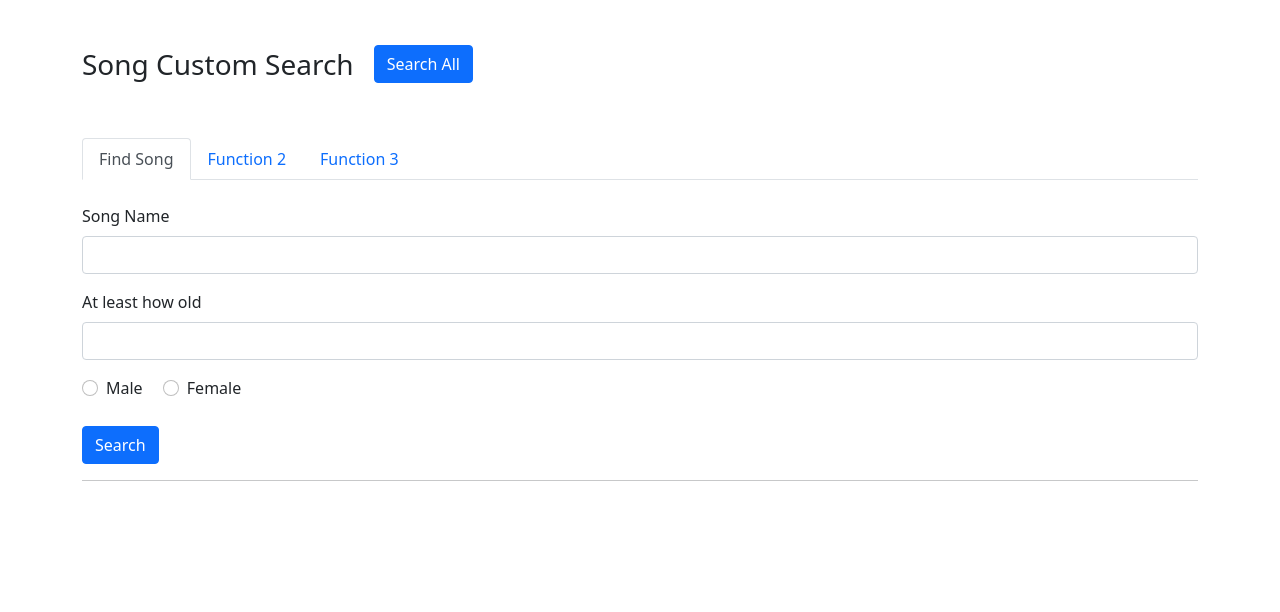
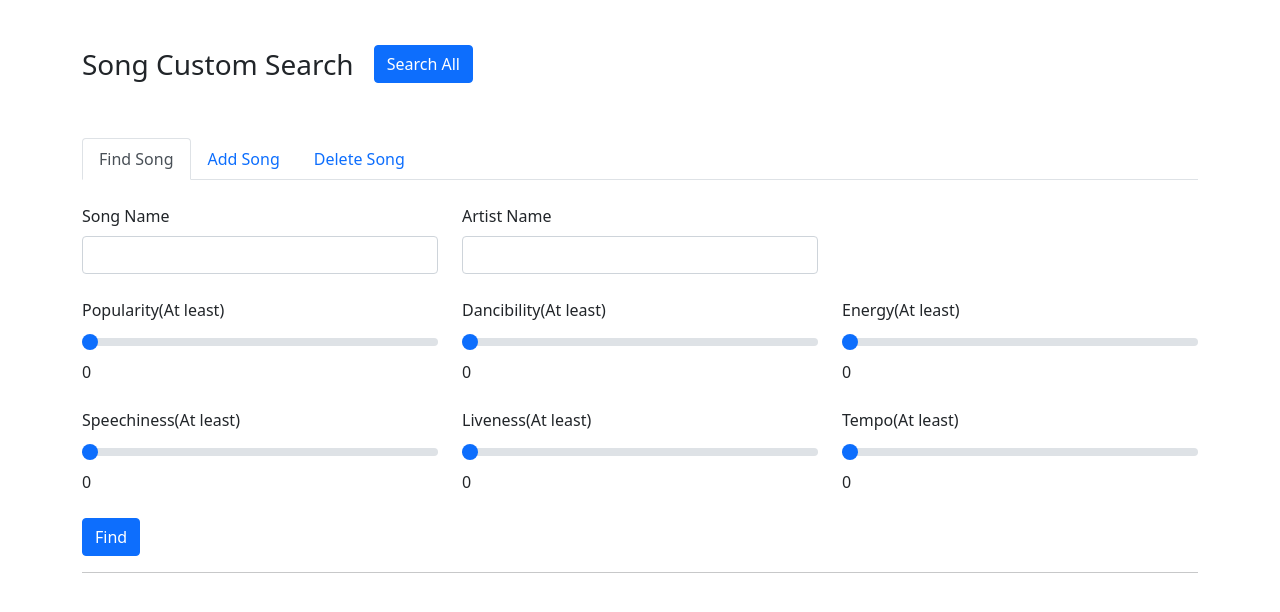
Before and after one commit to Calypso52/4111-project1.3, a Flask app: page /song in a window 1280 px wide. Shown: the part 56-668 px from the top of the page. Run offline with Flask 2, Linux system fonts and the light colour scheme; parts of the project's set-up code (start-up, migrations or seed data) failed here and were passed over; some libraries are stand-ins or nearby versions.

Commit message:
song_functions

```diff
--- a/webserver/server.py
+++ b/webserver/server.py
@@ -151,20 +151,54 @@ def song():
 
 
 # search router of the song interface
-@app.route('/song/<searchContent>')
+@app.route('/song/<searchContent>', methods=["POST", "GET"])
 def song_search_content(searchContent):
   # store query result array
   result = []
 
-  ########################################### get all data of song ###########################################
   if searchContent == 'all':
     rows = ['song_id', 'name', 'popularity', 'dancibility', 'energy', 'speechiness', 'liveness', 'tempo', 'artist_name']
     query = application.song.fetch_all_song(None)
     cursor = g.conn.execute(query)
     for item in cursor:
       result.append(dict(zip(rows, item)))
-
-  return render_template("song/songAll.html", **dict(data = result))
+    return render_template("song/songAll.html", **dict(data = result))
+  elif searchContent == 'find':
+    print('form =', request.form)
+    rows = ['song_id', 'name', 'popularity', 'dancibility', 'energy', 'speechiness', 'liveness', 'tempo', 'artist_name']
+    query = application.song.fetch_all_song(request.form)
+    cursor = g.conn.execute(query)
+    for item in cursor:
+      result.append(dict(zip(rows, item)))
+    return render_template("song/songAll.html", **dict(data = result))
+  elif searchContent == 'add':
+    print('form =', request.form)
+    # get creator name
+    rows = ['artist_id']
+    query = application.song.fetch_artist_name(request.form)
+    cursor = g.conn.execute(query)
+    for item in cursor:
+      result.append(dict(zip(rows, item)))
+    if len(result) > 0:
+      print('bingo_artist_id =', result[0]["artist_id"])
+      bingo_artist_id = result[0]["artist_id"]
+      query = application.song.add_song(uuid.uuid1(), bingo_artist_id, request.form)
+      cursor = g.conn.execute(query)
+    return redirect("/song")
+  elif searchContent == 'delete':
+    print('form =', request.form)
+    # get creator name
+    rows = ['artist_id']
+    query = application.song.fetch_artist_name(request.form)
+    cursor = g.conn.execute(query)
+    for item in cursor:
+      result.append(dict(zip(rows, item)))
+    if len(result) > 0:
+      print('bingo_artist_id =', result[0]["artist_id"])
+      bingo_artist_id = result[0]["artist_id"]
+      query = application.song.delete_song(bingo_artist_id, request.form)
+      cursor = g.conn.execute(query)
+    return redirect("/song")
 
 
 # route to tracklist interface
--- a/webserver/static/song/song.js
+++ b/webserver/static/song/song.js
@@ -2,4 +2,50 @@ $(document).ready(function(){
     $("#songAllSearch").click(function() {
         window.location.href = `/song/all`;
     })
+
+    $(document).on('input', "#songPopularityFind", function() {
+        let val = $(this).val();
+        $("#songPopularityValFind").html(val);
+    })
+
+    $(document).on('input', "#songDancibilityFind", function() {
+        let val = $(this).val();
+        $("#songDancibilityValFind").html(val);
+    })
+
+    $(document).on('input', "#songEnergyFind", function() {
+        let val = $(this).val();
+        $("#songEnergyValFind").html(val);
+    })
+
+    $(document).on('input', "#songSpeechinessFind", function() {
+        let val = $(this).val();
+        $("#songSpeechinessValFind").html(val);
+    })
+
+    $(document).on('input', "#songLivenessFind", function() {
+        let val = $(this).val();
+        $("#songLivenessValFind").html(val);
+    })
+
+    $(document).on('input', "#songTempoFind", function() {
+        let val = $(this).val();
+        $("#songTempoValFind").html(val);
+    })
+
+    // Fetch all the forms we want to apply custom Bootstrap validation styles to
+    var forms = document.querySelectorAll('.needs-validation')
+
+    // Loop over them and prevent submission
+    Array.prototype.slice.call(forms)
+        .forEach(function (form) {
+            form.addEventListener('submit', function (event) {
+                if (!form.checkValidity()) {
+                    event.preventDefault()
+                    event.stopPropagation()
+                }
+
+                form.classList.add('was-validated')
+            }, false)
+        })
 })
--- a/webserver/templates/song/song.html
+++ b/webserver/templates/song/song.html
@@ -32,46 +32,108 @@
         </li>
         <li class="nav-item" role="presentation">
             <button class="nav-link" id="profile-tab" data-bs-toggle="tab" data-bs-target="#profile" type="button"
-                role="tab" aria-controls="profile" aria-selected="false">Function 2</button>
+                role="tab" aria-controls="profile" aria-selected="false">Add Song</button>
         </li>
         <li class="nav-item" role="presentation">
             <button class="nav-link" id="contact-tab" data-bs-toggle="tab" data-bs-target="#contact" type="button"
-                role="tab" aria-controls="contact" aria-selected="false">Function 3</button>
+                role="tab" aria-controls="contact" aria-selected="false">Delete Song</button>
         </li>
     </ul>
     <div class="tab-content" id="myTabContent">
         <!-- search song function -->
         <div class="tab-pane fade show active" id="home" role="tabpanel" aria-labelledby="home-tab">
             <br>
-            <form action="/song/find" method="POST">
-                <div class="mb-3">
+            <form action="/song/find" method="POST" class="row">
+                <div class="col-md-4">
                     <label for="name" class="form-label">Song Name</label>
                     <input type="text" class="form-control" id="name" name="name">
                 </div>
-                <div class="mb-3">
-                    <label for="age" class="form-label">At least how old</label>
-                    <input type="text" class="form-control" id="age" name="age">
+                <div class="col-md-4">
+                    <label for="artist" class="form-label">Artist Name</label>
+                    <input type="text" class="form-control" id="artist" name="artist">
                 </div>
-                <div class="form-check form-check-inline">
-                    <input class="form-check-input" type="radio" name="gender" id="inlineRadio1" value="M">
-                    <label class="form-check-label" for="gender">Male</label>
+                <div class="col-md-4"></div>
+                <div class="col-md-4">
+                    <br>
+                    <label for="songPopularityFind" class="form-label">Popularity(At least)</label>
+                    <input type="range" class="form-range" id="songPopularityFind" name="songPopularityFind" value="0">
+                    <span id="songPopularityValFind">0</span>
                 </div>
-                <div class="form-check form-check-inline">
-                    <input class="form-check-input" type="radio" name="gender" id="inlineRadio2" value="F">
-                    <label class="form-check-label" for="gender">Female</label>
+                <div class="col-md-4">
+                    <br>
+                    <label for="songDancibilityFind" class="form-label">Dancibility(At least)</label>
+                    <input type="range" class="form-range" min="0" max="1" step="0.001" id="songDancibilityFind" name="songDancibilityFind" value="0">
+                    <span id="songDancibilityValFind">0</span>
                 </div>
-                <br>
-                <br>
-                <button type="submit" class="btn btn-primary">Search</button>
+                <div class="col-md-4">
+                    <br>
+                    <label for="songEnergyFind" class="form-label">Energy(At least)</label>
+                    <input type="range" class="form-range" min="0" max="1" step="0.001" id="songEnergyFind" name="songEnergyFind" value="0">
+                    <span id="songEnergyValFind">0</span>
+                </div>
+                <div class="col-md-4">
+                    <br>
+                    <label for="songSpeechinessFind" class="form-label">Speechiness(At least)</label>
+                    <input type="range" class="form-range" min="0" max="0.2" step="0.0001" id="songSpeechinessFind" name="songSpeechinessFind" value="0">
+                    <span id="songSpeechinessValFind">0</span>
+                </div>
+                <div class="col-md-4">
+                    <br>
+                    <label for="songLivenessFind" class="form-label">Liveness(At least)</label>
+                    <input type="range" class="form-range" min="0" max="1" step="0.001" id="songLivenessFind" name="songLivenessFind" value="0">
+                    <span id="songLivenessValFind">0</span>
+                </div>
+                <div class="col-md-4">
+                    <br>
+                    <label for="songTempoFind" class="form-label">Tempo(At least)</label>
+                    <input type="range" class="form-range" min="0" max="200" id="songTempoFind" name="songTempoFind" value="0">
+                    <span id="songTempoValFind">0</span>
+                </div>
+                <div class="col-md-12">
+                    <br>
+                    <button type="submit" class="btn btn-primary">Find</button>
+                </div>
             </form>
         </div>
-        <!-- ??? function -->
+        <!-- add song function -->
         <div class="tab-pane fade" id="profile" role="tabpanel" aria-labelledby="profile-tab">
-
+            <br>
+            <form action="/song/add" method="POST" class="row needs-validation" novalidate>
+                <div class="col-md-4">
+                    <label for="name" class="form-label">Song Name(Case Sensitive)</label>
+                    <input type="text" class="form-control" id="name" name="name" required>
+                    <div class="invalid-feedback">Please input song name.</div>
+                </div>
+                <div class="col-md-4">
+                    <label for="artist" class="form-label">Artist Name(Case Insensitive)</label>
+                    <input type="text" class="form-control" id="artist" name="artist" required>
+                    <div class="invalid-feedback">Please input artist name of the song.</div>
+                </div>
+                <div class="col-md-12">
+                    <br>
+                    <button type="submit" class="btn btn-primary">Add</button>
+                </div>
+            </form>
         </div>
-        <!-- ??? function -->
+        <!-- delete song function -->
         <div class="tab-pane fade" id="contact" role="tabpanel" aria-labelledby="contact-tab">
-
+            <br>
+            <form action="/song/delete" method="POST" class="row needs-validation" novalidate>
+                <div class="col-md-4">
+                    <label for="name" class="form-label">Song Name(Case Sensitive)</label>
+                    <input type="text" class="form-control" id="name" name="name" required>
+                    <div class="invalid-feedback">Please input song name.</div>
+                </div>
+                <div class="col-md-4">
+                    <label for="artist" class="form-label">Artist Name(Case Insensitive)</label>
+                    <input type="text" class="form-control" id="artist" name="artist" required>
+                    <div class="invalid-feedback">Please input artist name of the song.</div>
+                </div>
+                <div class="col-md-12">
+                    <br>
+                    <button type="submit" class="btn btn-primary">Delete</button>
+                </div>
+            </form>
         </div>
     </div>
 
```
Also changed, not shown: webserver/application/song.py (+56 -2 lines).
